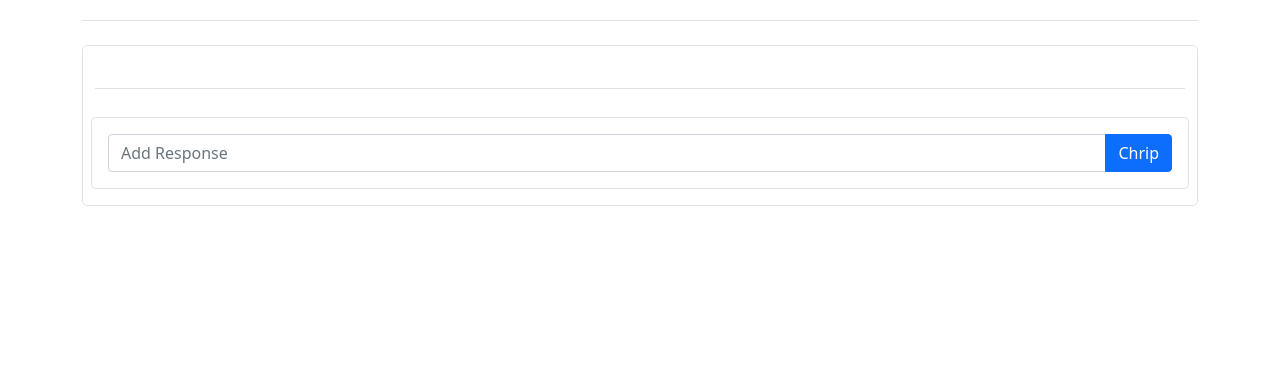
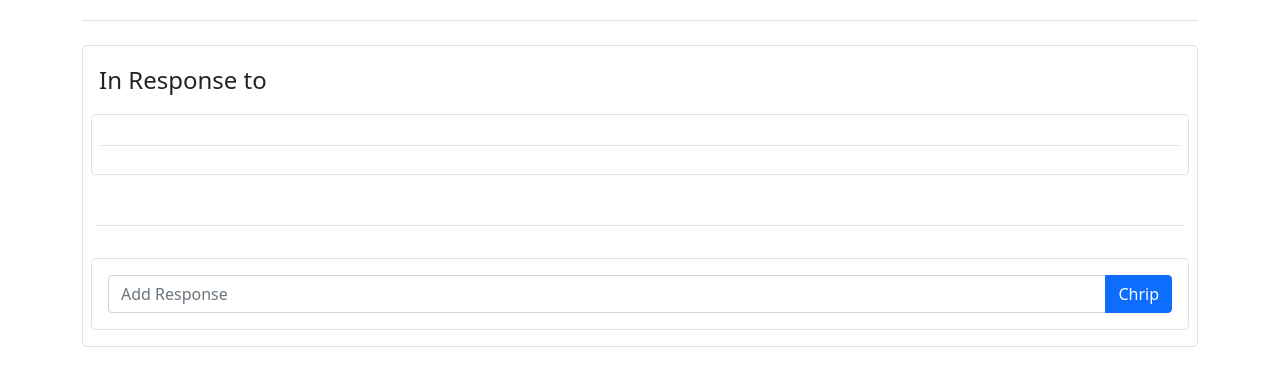
Before and after one commit to nalinwadhwa02/Chirper, a Flask app: template templates/tweet.html in a window 1280 px wide. Shown: the part 72-458 px from the top of the page. Run offline with Flask 2, Linux system fonts and the light colour scheme; the template is opened without the code that fills it, so the values that code supplies are empty; some libraries are stand-ins or nearby versions.

Commit message:
randomized user suggestion and added inrespto

```diff
--- a/app.py
+++ b/app.py
@@ -139,14 +139,14 @@ def home():
     if current_login["userid"] == "undef":
         db.execute("select u.username, t.tweet, t.tweettime, u.userid, t.tweetid from tweets t, users u where u.userid = t.userid order by tweettime desc fetch first 200 rows only;")
         posts = db.fetchall()
-        db.execute("select username, userid from users fetch first 200 rows only;")
+        db.execute("select username, userid from users order by random() fetch first 200 rows only;")
         users = db.fetchall()
     else:
         db.execute("select u.username, t.tweet, t.tweettime, u.userid, t.tweetid from tweets t, users u where u.userid = t.userid and u.userid = "+str(current_login["userid"])+" union select u.username, t.tweet, t.tweettime, u.userid, t.tweetid from tweets t, users u, followers f where u.userid = t.userid and f.fe = u.userid order by tweettime desc fetch first 200 rows only;")
         posts = db.fetchall()
         db.execute("select username, u.userid from users u, followers f where f.fe = u.userid fetch first 200 rows only;")
         users = db.fetchall()
-        db.execute("select u.userid, username from users u, (select userid from users where not userid = "+str(current_login["userid"])+"  except select fe as userid from followers) as diff where diff.userid = u.userid fetch first 200 rows only;")
+        db.execute("select u.userid, username from users u, (select userid from users where not userid = "+str(current_login["userid"])+"  except select fe as userid from followers) as diff where diff.userid = u.userid order by random() fetch first 200 rows only;")
         extra = db.fetchall()
         db.execute("with recm as ((select fe from network where fr = any (select fe from followers) union select fr from network where fe = any (select fe from followers)) except select fe from followers) select userid, username from recm, users where fe = userid and not userid = "+str(current_login["userid"])+";")
         recm = db.fetchall()
@@ -221,4 +221,8 @@ def tweetpage(tweetid):
         rval = buttonhandler(request.form, tweetid=tweetid, tweet=tweet)
         if rval != None:
             return rval
-    return render_template("tweet.html", tweet=tweet, loginuser=[current_login["userid"],current_login["username"]], posts=posts)
+    inrespto = []
+    if(tweet[5] != None and len(tweet[5])==1):
+        db.execute("select u.username, t.tweet, t.tweettime, u.userid, t.tweetid from tweets t, users u where u.userid = t.userid and t.tweetid = "+str(tweet[5][0])+";")
+        inrespto = db.fetchall()[0]
+    return render_template("tweet.html", tweet=tweet, loginuser=[current_login["userid"],current_login["username"]], posts=posts, inrespto=inrespto)
--- a/templates/tweet.html
+++ b/templates/tweet.html
@@ -33,11 +33,22 @@
         <div class="d-flex flex-md-row gap-3 justify-content-center">
             <div class="col-12 align-items-center">
                 <div class="card mt-2 mb-2 p-2 text-center border rounded-3">
+                    <div class="p-2 text-start fs-4">In Response to</div>
+                    <div class="card mt-2 mb-3 p-2 text-center border rounded-3">
+                        <a class="stretched-link" href="/tweet/{{inrespto[4]}}"></a>
+                        <div class="d-flex flex-column flex-md-row mb-1 p-1 border-bottom align-items-center">
+                            <div class="d-flex text-start fs-5"><button type="button" onclick="location.href='/user/{{inrespto[3]}}'" class="btn btn-link">{{inrespto[0]}}</button></div>
+                            <div class="col text-end fs-6">{{inrespto[2]}}</div>
+                        </div>
+                        <div class="container text-start m-2">
+                            {{inrespto[1]}}
+                        </div>
+                    </div>
                     <div class="d-flex flex-column flex-md-row mt-1 ms-1 me-1 border-bottom align-items-center">
                         <p class="d-flex text-start fs-3"><button type="button" onclick="location.href='/user/{{tweet[0]}}'" class="btn btn-link fs-2">{{tweet[1]}}</button></p>
                         <p class="col text-end fs-4">{{tweet[4]}}</p>
                     </div>
-                    <div class="container text-start m-2 fs-4 pb-2 mb-1">
+                    <div class="container text-start m-2 fs-4 pb-2 mb-2">
                         {{tweet[3]}}
                     </div>
                     <div class="card mt-2 mb-2 p-3 text-center border rounded-3">
```
